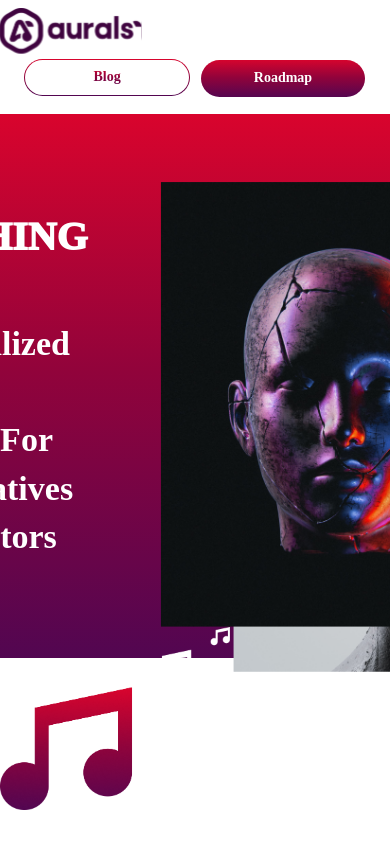
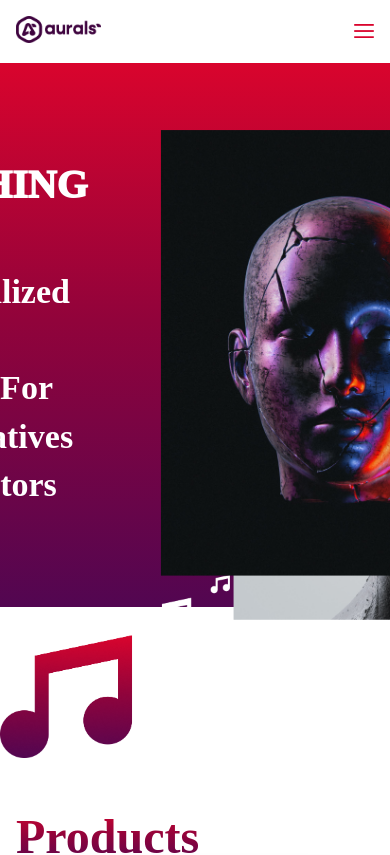
Before and after one commit to Demitoye/Aurals, a React (Create React App) app: page / in a window 390 px wide. Shown: the top 855 px of the page. Built offline with nearby package versions, Linux system fonts and the light colour scheme; a web font is replaced by a local one.

Commit message:
Fixed Header and footer responsiveness

```diff
--- a/src/index.css
+++ b/src/index.css
@@ -33,7 +33,7 @@
 
 .footer {
   margin-top: "5%";
-  padding: 1rem;
+  padding: 0.5rem;
   background-color: white;
   position: absolute;
   bottom: 0;
--- a/src/modules/components/Footer.js
+++ b/src/modules/components/Footer.js
@@ -2,6 +2,7 @@
 import Container from "react-bootstrap/Container";
 import Row from "react-bootstrap/Row";
 import Col from "react-bootstrap/Col";
+import logo from "../../assets/imgs/logo.png";
 
 const Footer = () => (
   <div className="footer">
@@ -13,7 +14,7 @@
           >
             <div>
               <img
-                src={"/assets/logo.svg"}
+                src={logo}
                 style={{ height: 46, marginLeft: 0 }}
               />
             </div>
@@ -48,7 +49,7 @@
         </Col>
       </Row>
 
-      <div>
+      <div className="pt-3">
         <p className="footer-logo-text" style={styles.copyRight}>
           &copy; {new Date().getFullYear()} aurals. All Rights Reserved
         </p>
@@ -83,7 +84,7 @@
   followUS: {
     color: "#3F043F",
     fontWeight: "700",
-    fontSize: 23,
+    fontSize: 24.87,
   },
   copyRight: {
     color: "#3F043F",
--- a/src/modules/components/Header.js
+++ b/src/modules/components/Header.js
@@ -3,19 +3,17 @@
 import Row from "react-bootstrap/Row";
 import Col from "react-bootstrap/Col";
 import Button from "react-bootstrap/Button";
-
+import logo from "../../assets/imgs/logo.png";
+import menu from "../../assets/menu.png";
 const Header = () => (
   <div className="header">
-    <div>
+    <div className="d-none d-lg-block">
       <Row style={styles.row}>
         <Col xs={12} md={8} style={styles.col}>
           <div
             style={{ display: "flex", flexDirection: "column", marginLeft: 0 }}
           >
-            <img
-              src={"/assets/logo.svg"}
-              style={{ width: 145, height: 46, marginLeft: 0 }}
-            />
+            <img src={logo} style={{ width: 145, height: 46, marginLeft: 0 }} />
           </div>
         </Col>
 
@@ -24,7 +22,7 @@
             ...styles.col2,
           }}
         >
-          <div style={{display:'flex'}}>
+          <div style={{ display: "flex" }}>
             <button>
               <span className="button-text">Blog</span>
             </button>
@@ -34,6 +32,20 @@
           </div>
         </Col>
       </Row>
+    </div>
+
+    <div className="d-lg-none p-2">
+
+      <div  style ={{display:'flex', alignItems:'center', justifyContent:'space-between'}}>
+        <div>
+        <img src={logo} style={{ width: 85, height: 27, marginLeft: 0 }} />
+        </div>
+
+        <div>
+        <img src={menu} style={{ width: 20, height: 14, marginLeft: 0 }} />
+        </div>
+      </div>
+
     </div>
   </div>
 );
--- a/src/modules/pages/waitlist/styles.css
+++ b/src/modules/pages/waitlist/styles.css
@@ -1,5 +1,5 @@
 .pageBody {
-  padding-bottom: 3.5rem;
+  padding-bottom: 5rem;
   /* justify-content: center;
   align-items: center; */
 }
```
Also changed, not shown: src/assets/imgs/logo.png (added), src/assets/menu.png (added).
